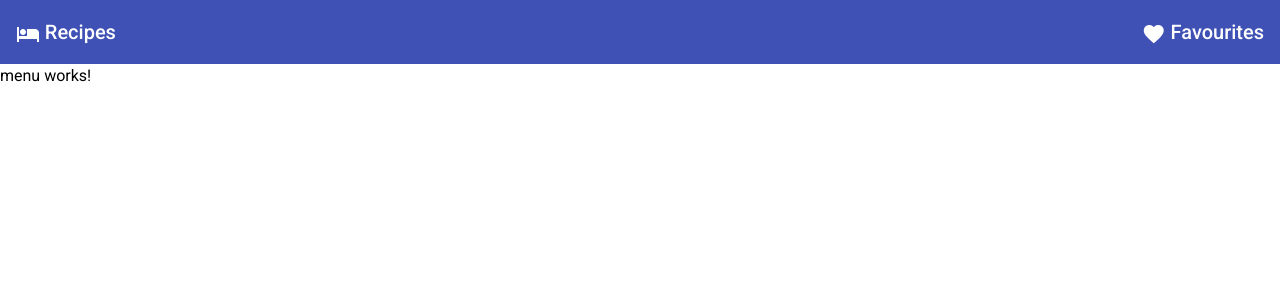
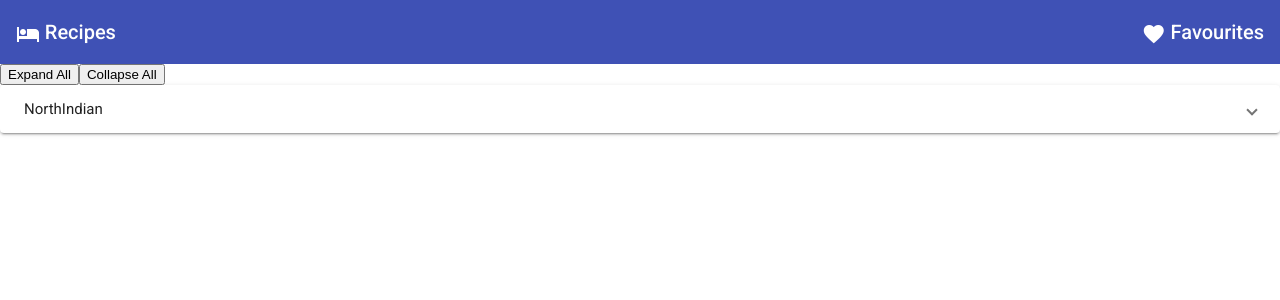
Before and after one commit to sureshkathroj/recipes, an Angular app: page / in a window 1280 px wide. Shown: the top 300 px of the page. Built offline with nearby package versions, Linux system fonts and the light colour scheme; data requests are answered from the project's data file.

Commit message:
menu added

```diff
--- a/src/app/app.module.ts
+++ b/src/app/app.module.ts
@@ -13,6 +13,7 @@ import {MatIconModule} from '@angular/material/icon';
 import {MatCardModule} from '@angular/material/card';
 import {MatGridListModule} from '@angular/material/grid-list';
 import {HttpClientModule} from '@angular/common/http';
+import {MatExpansionModule} from '@angular/material/expansion';
 @NgModule({
   declarations: [
     AppComponent,
@@ -30,7 +31,8 @@ import {HttpClientModule} from '@angular/common/http';
     MatIconModule,
     MatCardModule,
     MatGridListModule,
-    HttpClientModule
+    HttpClientModule,
+    MatExpansionModule
   ],
   providers: [],
   bootstrap: [AppComponent]
--- a/src/app/menu/menu.component.html
+++ b/src/app/menu/menu.component.html
@@ -1 +1,37 @@
-<p>menu works!</p>
+<div class="example-action-buttons">
+    <button mat-button (click)="accordion.openAll()">Expand All</button>
+    <button mat-button (click)="accordion.closeAll()">Collapse All</button>
+  </div>
+  <mat-accordion class="example-headers-align" multi>
+    <mat-expansion-panel *ngFor="let item of menuItems">
+        <mat-expansion-panel-header>
+          <mat-panel-title>
+            NorthIndian
+          </mat-panel-title>
+
+        </mat-expansion-panel-header>
+
+        <mat-expansion-panel>
+            <mat-expansion-panel-header>
+              <mat-panel-title>
+                Starter
+              </mat-panel-title>
+
+            </mat-expansion-panel-header>
+
+           item
+          </mat-expansion-panel>
+      </mat-expansion-panel>
+
+
+    <!-- <mat-expansion-panel>
+      <mat-expansion-panel-header>
+        <mat-panel-title>
+          South Indian
+        </mat-panel-title>
+
+      </mat-expansion-panel-header>
+
+     starter
+    </mat-expansion-panel> -->
+  </mat-accordion>
--- a/src/app/menu/menu.component.ts
+++ b/src/app/menu/menu.component.ts
@@ -1,4 +1,6 @@
-import { Component, OnInit } from '@angular/core';
+import { Component, OnInit, ViewChild } from '@angular/core';
+import {MatAccordion} from '@angular/material/expansion';
+import { CommonService } from '../common.service';
 
 @Component({
   selector: 'app-menu',
@@ -6,10 +8,18 @@ import { Component, OnInit } from '@angular/core';
   styleUrls: ['./menu.component.css']
 })
 export class MenuComponent implements OnInit {
-
-  constructor() { }
-
+  @ViewChild(MatAccordion) accordion: MatAccordion;
+  constructor(private service: CommonService) { }
+  menuItems:any;
   ngOnInit(): void {
+    this.getMenuItems();
   }
 
+
+  getMenuItems () {
+    this.service.getAllRecipes().subscribe(res => {
+      console.log('menu:', res)
+      this.menuItems = res;
+    })
+  }
 }
```
Also changed, not shown: src/app/common.service.ts (line endings or trailing spaces).
